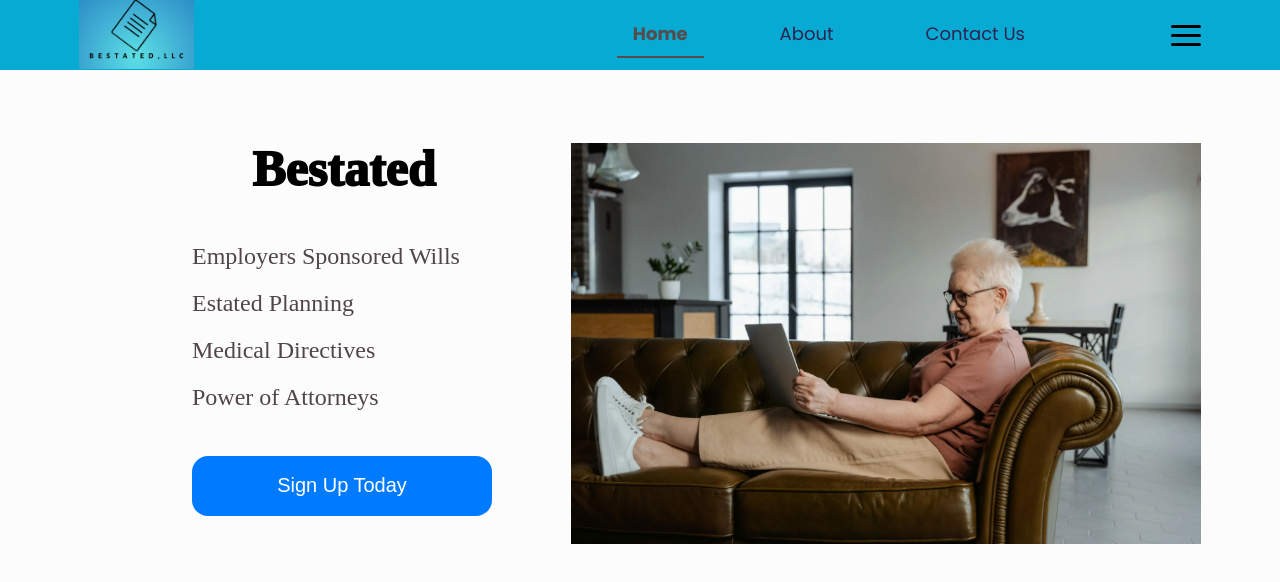
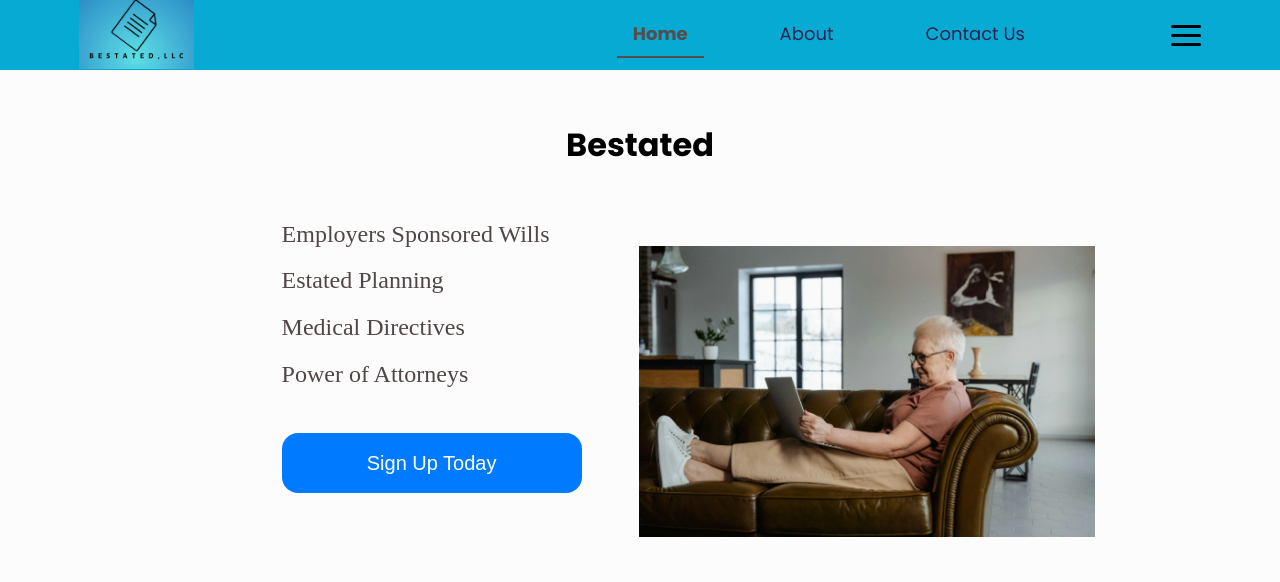
Before and after one commit to chenathy/benefit-estated, a React (Create React App) app: page / in a window 1280 px wide. Shown: the top 582 px of the page. Built offline with nearby package versions, Linux system fonts and the light colour scheme.

Commit message:
Home Page Bestated italicize font removed

```diff
--- a/src/MainPage/ForComponent.css
+++ b/src/MainPage/ForComponent.css
@@ -79,6 +79,14 @@
 
 
 /* Home */
+.Home {
+    display: flex;
+    /* padding: 10px 0; */
+    text-align: center;
+    margin-left: 10%;
+    margin-right: 10%;
+}
+
 .Home .lander {
     padding: 10px 0;
     text-align: left;
@@ -86,14 +94,6 @@
     display: flex;
 }
 
-.Home .lander h1 {
-    font-family: cursive;
-    font-weight: 1000;
-    margin-top: 20%;
-    margin-bottom: 15%;
-    font-size: 50px;
-    margin-left: 60px;
-}
 
 .Home .lander h2{
     font-family:'Times New Roman', Times, serif;
@@ -183,9 +183,10 @@
 
 /* Contact Us  */
 .ContactUs {
+    display: flex;
     text-align: center;
     margin-left: 10%;
-    margin-right: 15%;
+    margin-right: 10%;
 }
 
 .ContactUs .row {
--- a/src/MainPage/Home/index.js
+++ b/src/MainPage/Home/index.js
@@ -10,11 +10,10 @@ const HomeComponent = () => {
         <div className="Home">
             <Grid fluid>
                 <Row>
+
+                    <Row style={{marginTop: '5%'}}><h1>Bestated</h1></Row>
                     <div className="lander">
-
                         <Col>
-                            <Row><h1>Bestated</h1></Row>
-
                             <Row>
                                 <h2>Employers Sponsored Wills</h2>
                                 <h2>Estated Planning</h2>
```
